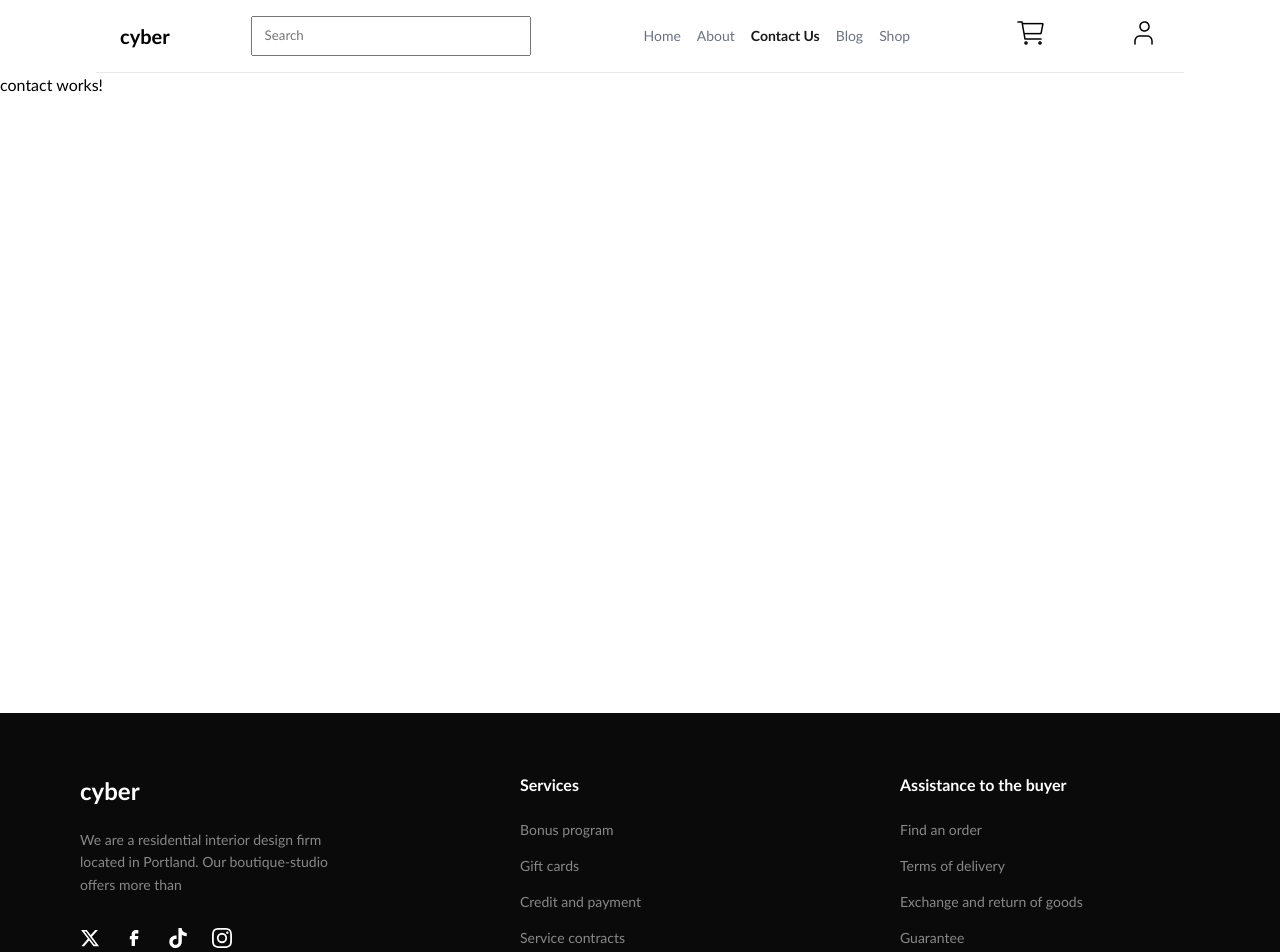
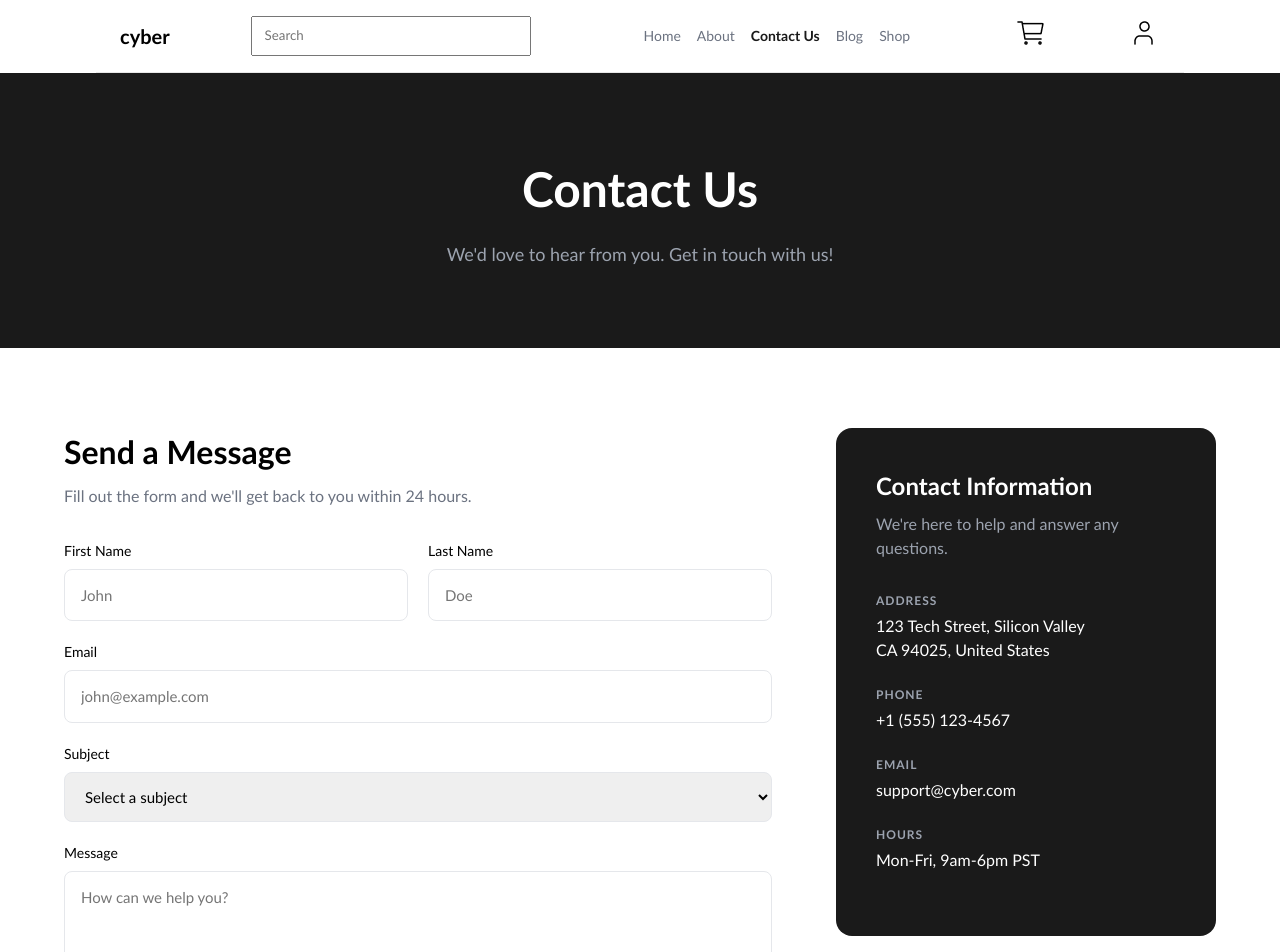
Before and after one commit to DemetreD/final-project, an Angular app: page /contact in a window 1280 px wide. Shown: the top 952 px of the page. Built offline with nearby package versions, Linux system fonts and the light colour scheme.

Commit message:
Add contact page

```diff
--- a/src/app/pages/about/about.component.html
+++ b/src/app/pages/about/about.component.html
@@ -1,5 +1,4 @@
 <div class="about-page">
-  <!-- Hero Section -->
   <section class="about-hero">
     <div class="container">
       <h1>About Us</h1>
@@ -9,7 +8,6 @@
     </div>
   </section>
 
-  <!-- Story Section -->
   <section class="about-story">
     <div class="container">
       <div class="story-grid">
@@ -47,7 +45,6 @@
     </div>
   </section>
 
-  <!-- Stats Section -->
   <section class="about-stats">
     <div class="container">
       <div class="stats-grid">
@@ -71,7 +68,6 @@
     </div>
   </section>
 
-  <!-- Values Section -->
   <section class="about-values">
     <div class="container">
       <div class="section-header">
@@ -158,7 +154,6 @@
     </div>
   </section>
 
-  <!-- Team Section -->
   <section class="about-team">
     <div class="container">
       <div class="section-header">
@@ -230,7 +225,6 @@
     </div>
   </section>
 
-  <!-- CTA Section -->
   <section class="about-cta">
     <div class="container">
       <div class="cta-content">
--- a/src/app/pages/contact/contact.component.css
+++ b/src/app/pages/contact/contact.component.css
@@ -0,0 +1,165 @@
+.contact-page {
+  width: 100%;
+}
+
+.container {
+  max-width: 1200px;
+  margin: 0 auto;
+  padding: 0 24px;
+}
+
+.contact-hero {
+  background: #1a1a1a;
+  color: #fff;
+  padding: 80px 0;
+  text-align: center;
+}
+
+.contact-hero h1 {
+  font-size: 48px;
+  font-weight: 700;
+  margin-bottom: 16px;
+}
+
+.contact-hero p {
+  font-size: 18px;
+  color: #9ca3af;
+}
+
+.contact-content {
+  padding: 80px 0;
+}
+
+.contact-grid {
+  display: grid;
+  grid-template-columns: 1fr 380px;
+  gap: 64px;
+}
+
+.contact-form-section h2 {
+  font-size: 32px;
+  font-weight: 700;
+  margin-bottom: 8px;
+}
+
+.form-desc {
+  color: #6b7280;
+  margin-bottom: 32px;
+}
+
+.contact-form {
+  display: flex;
+  flex-direction: column;
+  gap: 20px;
+}
+
+.form-row {
+  display: grid;
+  grid-template-columns: 1fr 1fr;
+  gap: 20px;
+}
+
+.form-group {
+  display: flex;
+  flex-direction: column;
+  gap: 8px;
+}
+
+.form-group label {
+  font-size: 14px;
+  font-weight: 500;
+}
+
+.form-group input,
+.form-group select,
+.form-group textarea {
+  padding: 14px 16px;
+  border: 1px solid #e5e7eb;
+  border-radius: 8px;
+  font-size: 15px;
+  font-family: inherit;
+}
+
+.form-group input:focus,
+.form-group select:focus,
+.form-group textarea:focus {
+  outline: none;
+  border-color: #1a1a1a;
+}
+
+.form-group textarea {
+  resize: vertical;
+}
+
+.submit-btn {
+  padding: 16px 32px;
+  background: #1a1a1a;
+  color: #fff;
+  border: none;
+  border-radius: 8px;
+  font-size: 16px;
+  font-weight: 600;
+  cursor: pointer;
+  align-self: flex-start;
+}
+
+.submit-btn:hover {
+  background: #333;
+}
+
+.contact-info {
+  background: #1a1a1a;
+  color: #fff;
+  padding: 40px;
+  border-radius: 16px;
+  height: fit-content;
+}
+
+.contact-info h3 {
+  font-size: 24px;
+  font-weight: 700;
+  margin-bottom: 8px;
+}
+
+.info-desc {
+  color: #9ca3af;
+  margin-bottom: 32px;
+}
+
+.info-item {
+  margin-bottom: 24px;
+}
+
+.info-label {
+  display: block;
+  font-size: 12px;
+  font-weight: 600;
+  text-transform: uppercase;
+  letter-spacing: 1px;
+  color: #9ca3af;
+  margin-bottom: 4px;
+}
+
+.info-item p {
+  margin: 0;
+  line-height: 1.5;
+}
+
+@media (max-width: 768px) {
+  .contact-hero h1 {
+    font-size: 36px;
+  }
+
+  .contact-grid {
+    grid-template-columns: 1fr;
+    gap: 40px;
+  }
+
+  .form-row {
+    grid-template-columns: 1fr;
+  }
+
+  .submit-btn {
+    width: 100%;
+  }
+}
--- a/src/app/pages/contact/contact.component.html
+++ b/src/app/pages/contact/contact.component.html
@@ -1 +1,86 @@
-<p>contact works!</p>
+<div class="contact-page">
+  <section class="contact-hero">
+    <div class="container">
+      <h1>Contact Us</h1>
+      <p>We'd love to hear from you. Get in touch with us!</p>
+    </div>
+  </section>
+
+  <section class="contact-content">
+    <div class="container">
+      <div class="contact-grid">
+        <div class="contact-form-section">
+          <h2>Send a Message</h2>
+          <p class="form-desc">
+            Fill out the form and we'll get back to you within 24 hours.
+          </p>
+
+          <form class="contact-form">
+            <div class="form-row">
+              <div class="form-group">
+                <label>First Name</label>
+                <input type="text" placeholder="John" required />
+              </div>
+              <div class="form-group">
+                <label>Last Name</label>
+                <input type="text" placeholder="Doe" required />
+              </div>
+            </div>
+
+            <div class="form-group">
+              <label>Email</label>
+              <input type="email" placeholder="john@example.com" required />
+            </div>
+
+            <div class="form-group">
+              <label>Subject</label>
+              <select required>
+                <option value="" disabled selected>Select a subject</option>
+                <option value="general">General Inquiry</option>
+                <option value="support">Technical Support</option>
+                <option value="orders">Orders & Shipping</option>
+                <option value="returns">Returns & Refunds</option>
+              </select>
+            </div>
+
+            <div class="form-group">
+              <label>Message</label>
+              <textarea
+                rows="5"
+                placeholder="How can we help you?"
+                required
+              ></textarea>
+            </div>
+
+            <button type="submit" class="submit-btn">Send Message</button>
+          </form>
+        </div>
+
+        <div class="contact-info">
+          <h3>Contact Information</h3>
+          <p class="info-desc">We're here to help and answer any questions.</p>
+
+          <div class="info-item">
+            <span class="info-label">Address</span>
+            <p>123 Tech Street, Silicon Valley<br />CA 94025, United States</p>
+          </div>
+
+          <div class="info-item">
+            <span class="info-label">Phone</span>
+            <p>+1 (555) 123-4567</p>
+          </div>
+
+          <div class="info-item">
+            <span class="info-label">Email</span>
+            <p>support&#64;cyber.com</p>
+          </div>
+
+          <div class="info-item">
+            <span class="info-label">Hours</span>
+            <p>Mon-Fri, 9am-6pm PST</p>
+          </div>
+        </div>
+      </div>
+    </div>
+  </section>
+</div>
```
